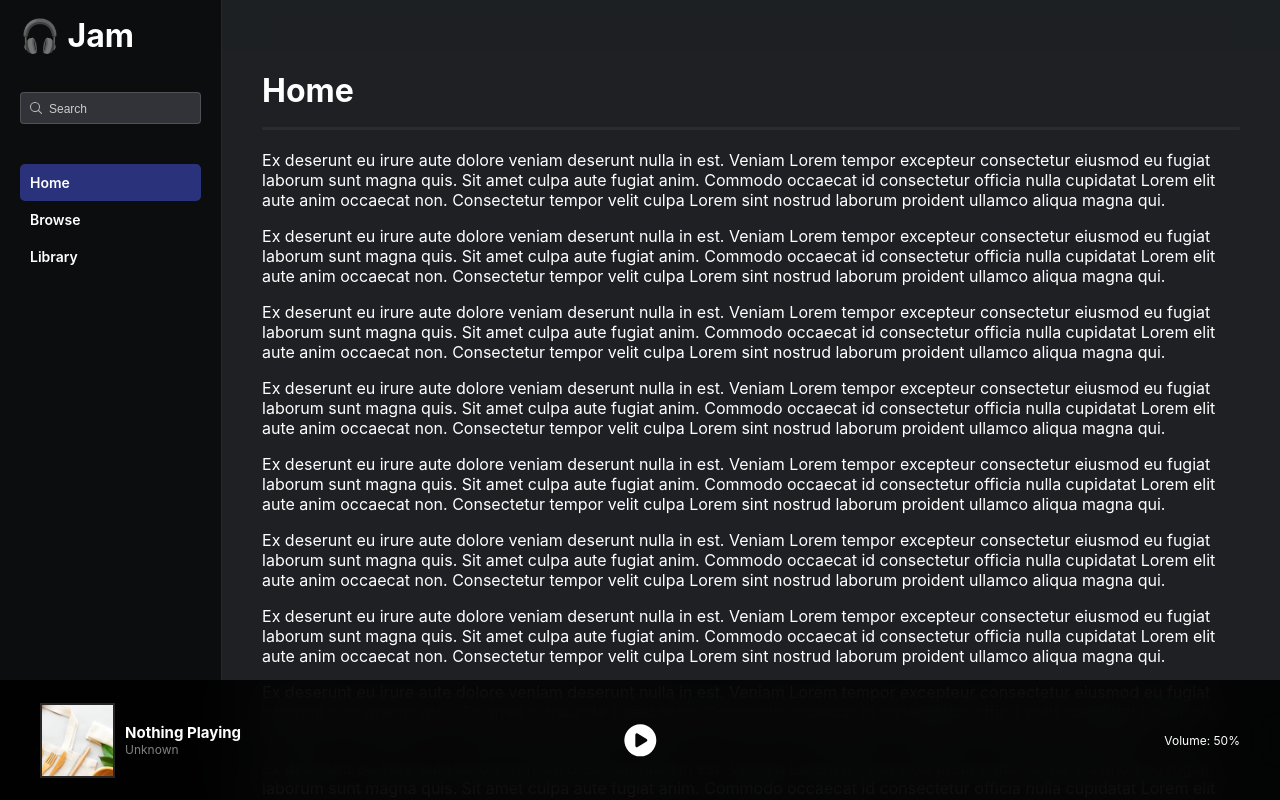
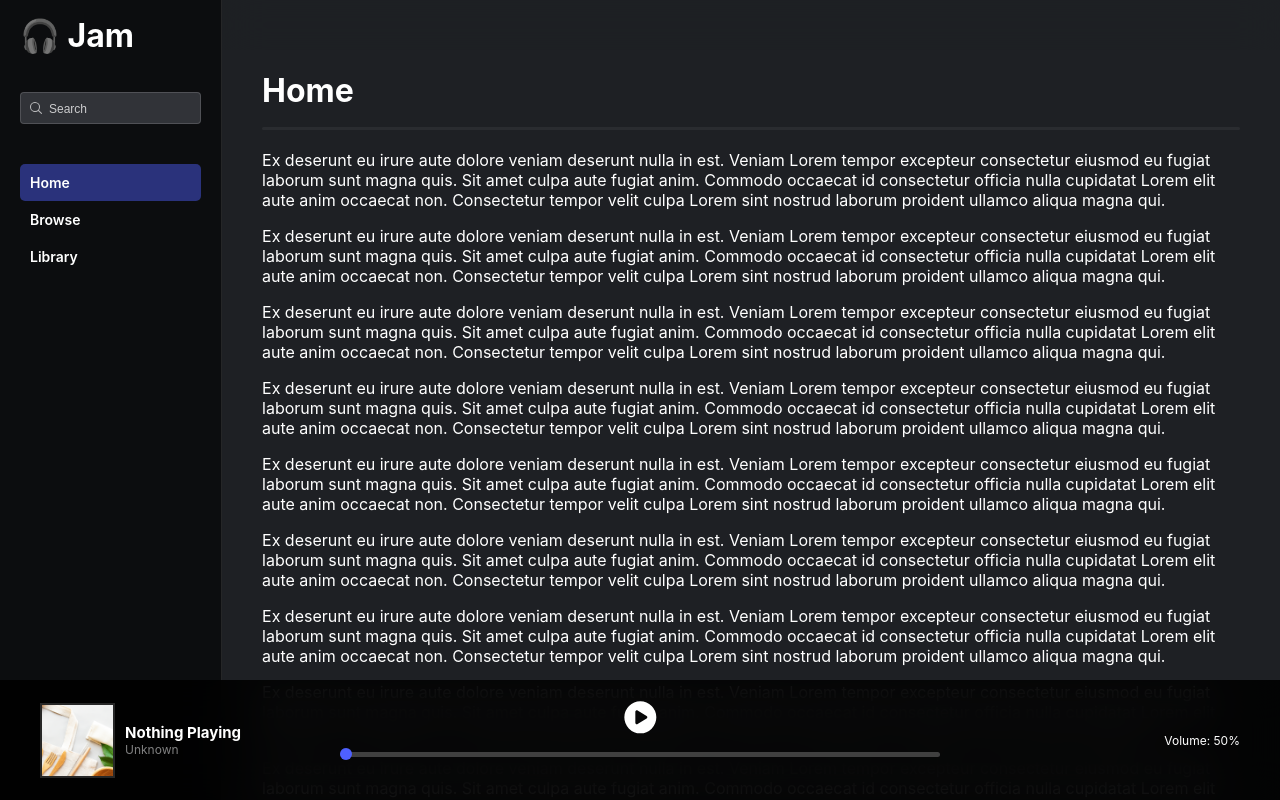
Before and after one commit to nocrusts/jam, a Next.js app: page / in a window 1280 px wide. Built offline with nearby package versions, Linux system fonts and the light colour scheme.

Commit message:
proegress bar beta

```diff
--- a/components/MusicPlayer.js
+++ b/components/MusicPlayer.js
@@ -5,16 +5,21 @@ import { faCirclePlay, faCirclePause } from "@fortawesome/free-solid-svg-icons";
 import ReactPlayer from "react-player/youtube";
 
 import Image from "next/image";
-import { useState, useEffect } from "react";
+import { useState, useEffect, useRef } from "react";
 
 const MusicPlayer = () => {
 
     const [url, setUrl] = useState("https://www.youtube.com/watch?v=tOZkYsrX8JI");
     const [playing, setPlay] = useState(false);
+    const [played, setPlayed] = useState(0);
     const [volume, setVolume] = useState(0);
+    const [seeking, setSeeking] = useState(false);
+
     const [title, setTitle] = useState("Nothing Playing");
     const [thumbnail, setThumbnail] = useState("/stock.png");
     const [artist, setArtist] = useState("Unknown");
+
+    const ref = useRef(null);
 
     useEffect(() => {
         // States read values aren't updated here...(workaround)
@@ -39,6 +44,25 @@ const MusicPlayer = () => {
         });
     }, []);
 
+    function handleSeekMouseDown() {
+        setSeeking(true);
+    }
+
+    function handleSeekChange(e) {
+        setPlayed(parseFloat(e.target.value));
+    }
+
+    function handleSeekMouseUp(e) {
+        setSeeking(false);
+        ref.current.seekTo(parseFloat(e.target.value));
+    }
+
+    function handleProgress(state) {
+        if (!seeking) {
+            setPlayed(state.played);
+        }
+    }
+
     function getVideoDetails() {
         fetch(`https://www.youtube.com/oembed?url=${url}&format=json`)
             .then(res => res.json())
@@ -46,7 +70,7 @@ const MusicPlayer = () => {
                 setTitle(json.title);
                 setThumbnail(json.thumbnail_url);
                 setArtist(json.author_name);
-            })
+            });
     }
 
     return (
@@ -61,14 +85,23 @@ const MusicPlayer = () => {
             </div>
 
             <div className={styles.controls}>
-                <button className={styles.playPause} onClick={function () { setPlay(!playing) }}>
+                <button
+                    className={styles.playPause}
+                    onClick={function () { setPlay(!playing) }}
+                >
                     <FontAwesomeIcon
-                        icon={
-                            playing ? faCirclePause : faCirclePlay
-                        }
+                        icon={playing ? faCirclePause : faCirclePlay}
                         size="2x"
                     />
                 </button>
+                <input
+                    className={styles.seek}
+                    type='range' min={0} max={0.999999} step='any'
+                    value={played}
+                    onMouseDown={handleSeekMouseDown}
+                    onChange={handleSeekChange}
+                    onMouseUp={handleSeekMouseUp}
+                />
             </div>
 
             <div className={styles.right}>
@@ -77,6 +110,7 @@ const MusicPlayer = () => {
 
             <div className={styles.backend}>
                 <ReactPlayer
+                    ref={ref}
                     url={url}
                     playing={playing}
                     controls={false}
@@ -84,6 +118,7 @@ const MusicPlayer = () => {
                     pip={false}
                     volume={volume}
                     onReady={getVideoDetails}
+                    onProgress={handleProgress}
                 />
             </div>
         </div >
--- a/styles/MenuItem.module.css
+++ b/styles/MenuItem.module.css
@@ -15,5 +15,5 @@
 
 .menuItem.active {
     transition: 0s;
-    background: rgba(78, 96, 255, 0.452);
+    background: rgba(var(--accent), 0.452);
 }
--- a/styles/MusicPlayer.module.css
+++ b/styles/MusicPlayer.module.css
@@ -1,12 +1,12 @@
 .player {
     display:flex;
-    align-items: center;
-    justify-content: space-between;
-    padding: 0 40px;
     position: fixed;
     bottom: 0;
     width: 100vw;
     height: 120px;
+    justify-content: space-between;
+    align-items: center;
+    padding: 0 40px;
     z-index: 5;
     font-size: 12px;
     background: rgba(0, 0, 0, 0.877);
@@ -44,9 +44,29 @@
 
 .controls {
     display: flex;
+    flex-direction: column;
     justify-content: center;
     align-items: center;
-    flex: 1;
+    flex: 2;
+}
+
+.seek {
+    width: 100%;
+    margin: 20px 0;
+    -webkit-appearance: none;
+    height: 5px;
+    background-color: #ffffff3b;
+    border-radius: 2.5px;
+    cursor: pointer;
+}
+
+.seek::-webkit-slider-thumb {
+    -webkit-appearance: none;
+    width: 12px;
+    height: 12px;
+    border-radius: 50%;
+    background: rgb(var(--accent));
+    border-left: 2px solid rgb(var(--accent));
 }
 
 .playPause {
@@ -56,6 +76,7 @@
     border: 0;
     transform: scale(1.2);
     transition: 0.05s ease;
+    cursor: pointer;
 }
 
 .playPause:hover {
--- a/styles/globals.css
+++ b/styles/globals.css
@@ -53,4 +53,5 @@ hr {
 
 :root {
   --sidebar-width: 260px;
+  --accent: 78, 96, 255;
 }
```
Also changed, not shown: components/YTIframe.js (deleted, +0 -48 lines).
